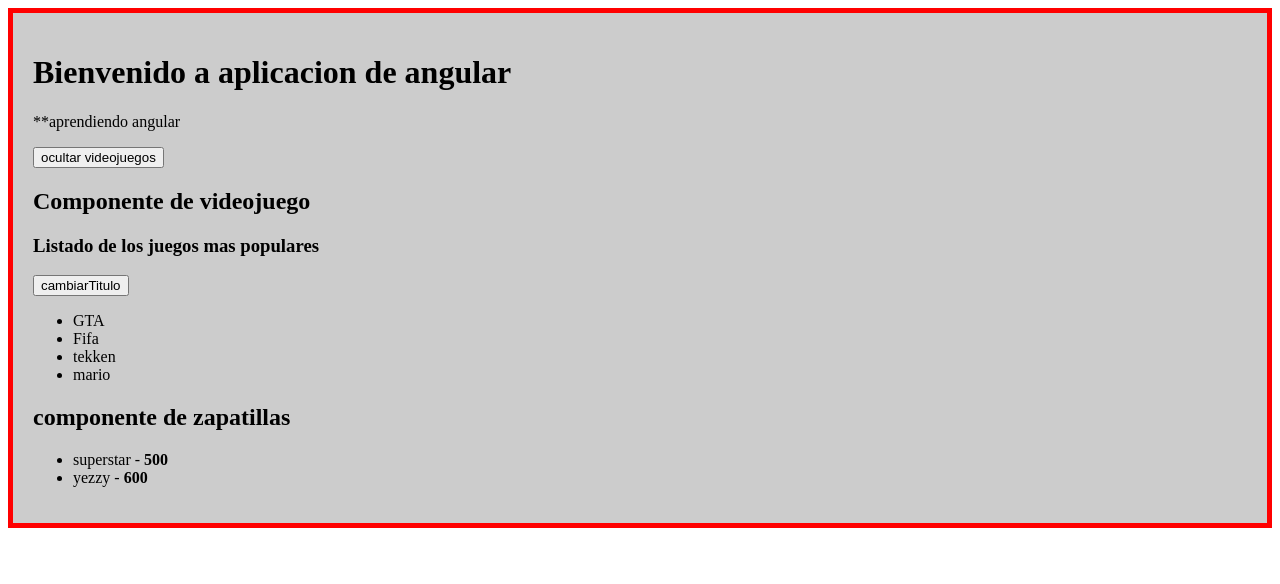
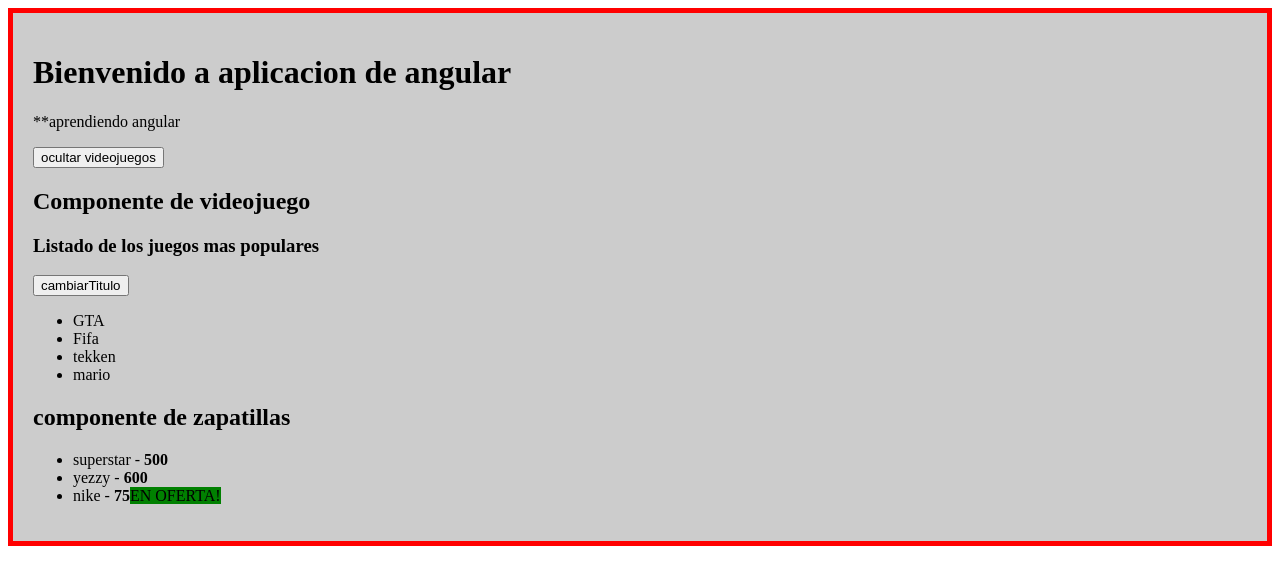
Before and after one commit to Juan-Camilo-Suarez/angular-start, an Angular app in the folder aprendiendo-angular/: page / in a window 1280 px wide. Shown: the top 584 px of the page. Built offline with nearby package versions, Linux system fonts and the light colour scheme.

Commit message:
directiva *ngIf

```diff
--- a/aprendiendo-angular/src/app/zapatillas/zapatillas.component.html
+++ b/aprendiendo-angular/src/app/zapatillas/zapatillas.component.html
@@ -1,4 +1,11 @@
 <h2>{{ titulo }}</h2>
 <ul>
-    <li *ngFor="let item of zapatillas" >{{ item.nombre }} -  <strong>{{ item.precio }}</strong></li>
+    <li *ngFor="let item of zapatillas" >{{ item.nombre }} -  <strong>{{ item.precio }}</strong>
+        <!--agregar una condicion a un elemnto y agregar propiedades-->
+        <span *ngIf="item.precio<=80"
+        [style.background]="item.precio <= 80 ? 'green': 'transparent'" >EN OFERTA!</span>
+
+    </li>
+
+
 </ul>
--- a/aprendiendo-angular/src/app/zapatillas/zapatillas.component.ts
+++ b/aprendiendo-angular/src/app/zapatillas/zapatillas.component.ts
@@ -15,6 +15,7 @@ export class ZapatillasComponent implements OnInit {
 
             new Zapatilla("superstar", 500, "blanco", " adidas", true)
             ,new Zapatilla("yezzy", 600, "verde", "nike", true)
+            ,new Zapatilla("nike", 75, "azul", "nike", true)
 
         ];
     }
```
